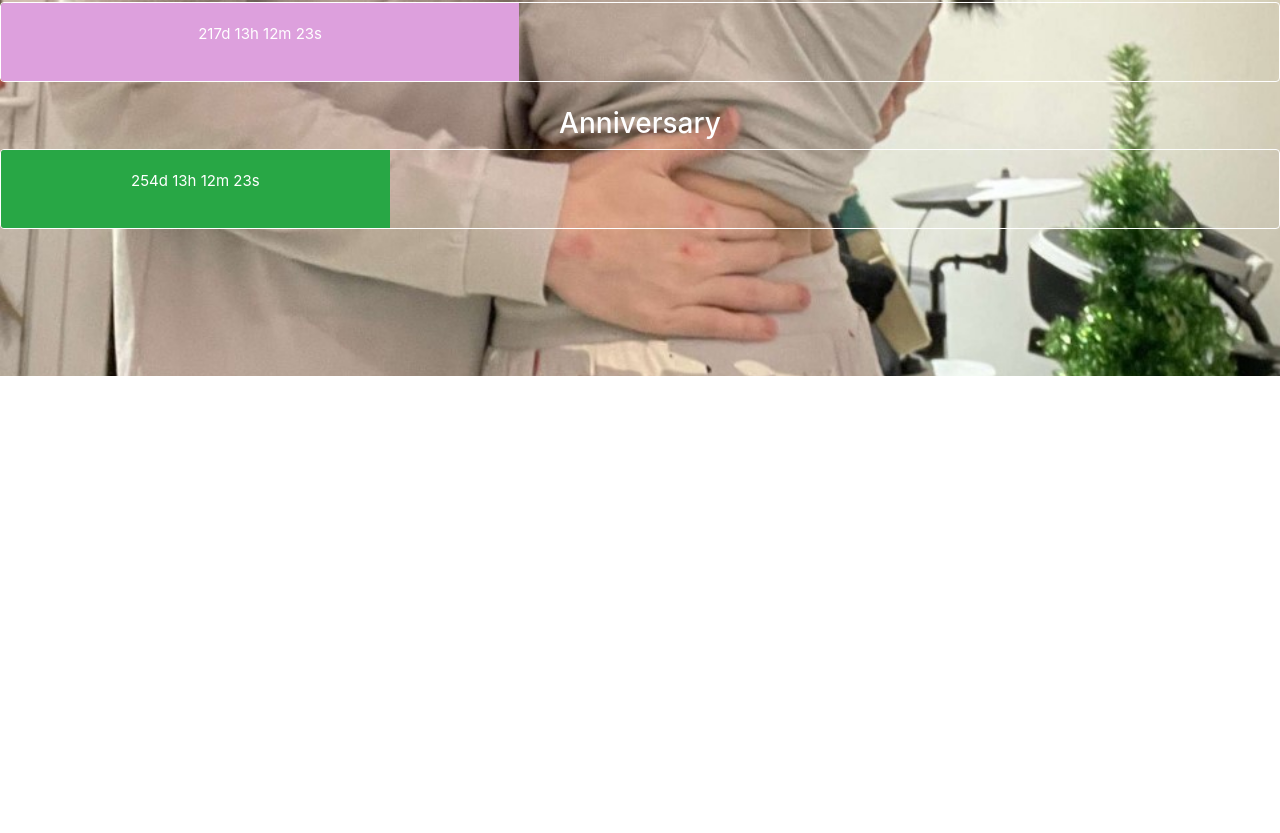
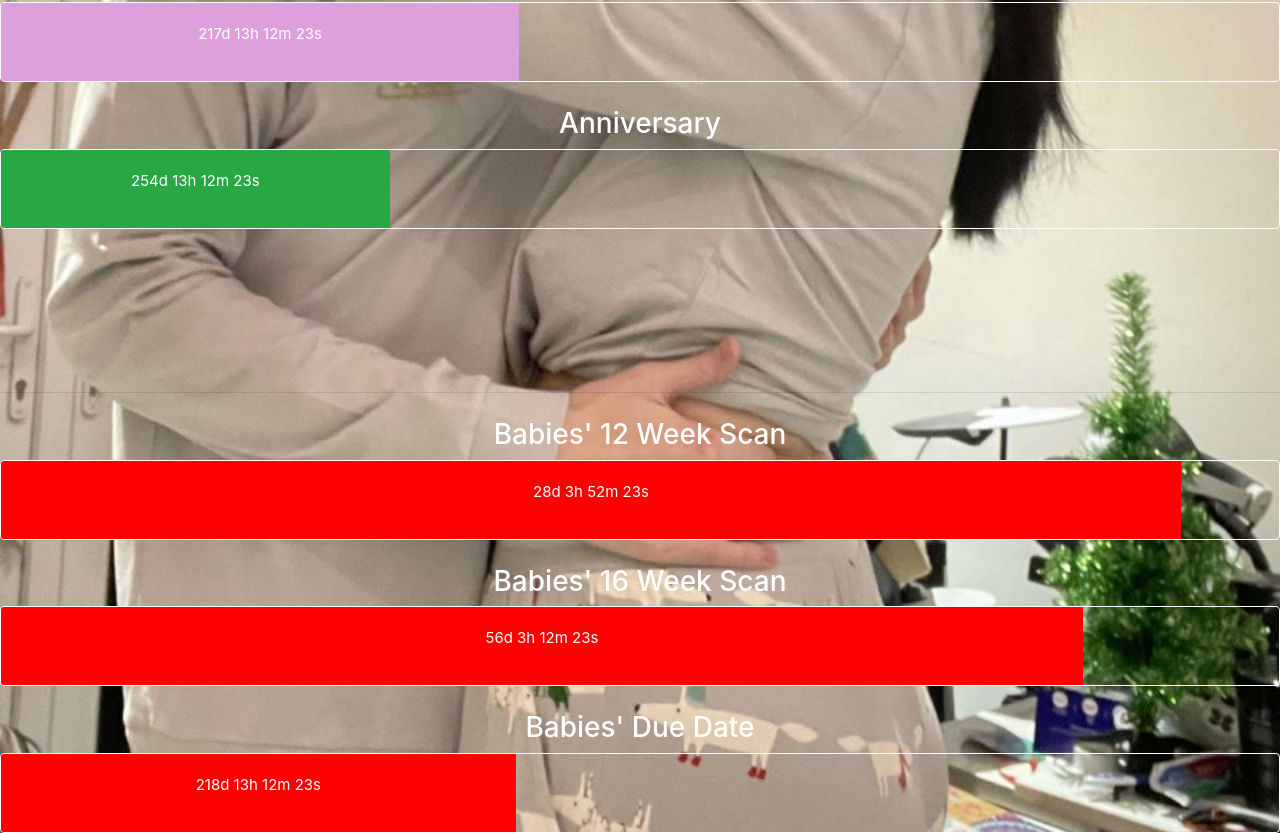
Before and after one commit to DanArmstrong124/danloz, a plain HTML site: page index.html in a window 1280 px wide. Shown: the part 574-1407 px from the top of the page. Before the commit the page ends 950 px from the top, so only its background shows below. Drawn offline with nearby package versions, Linux system fonts and the light colour scheme.

Commit message:
Adding bubba

```diff
--- a/index.html
+++ b/index.html
@@ -40,6 +40,19 @@
           <div id="anibar" class="progress-bar bg-success" role="progressbar" style="" aria-valuenow="25" aria-valuemin="0" aria-valuemax="100"><p id="ani">0</p></div>
         </div>
       </div>
+      <hr>
+      <h3>Babies' 12 Week Scan</h3>
+      <div class="progress">
+        <div id="twebar" class="progress-bar bg-info" role="progressbar" style="background-color: red !important;" aria-valuenow="50" aria-valuemin="0" aria-valuemax="100"><p id="twe">0</p></div>
+      </div>
+      <h3>Babies' 16 Week Scan</h3>
+      <div class="progress">
+        <div id="sixbar" class="progress-bar bg-info" role="progressbar" style="background-color: red !important;" aria-valuenow="50" aria-valuemin="0" aria-valuemax="100"><p id="six">0</p></div>
+      </div>
+      <h3>Babies' Due Date</h3>
+      <div class="progress">
+        <div id="duebar" class="progress-bar bg-info" role="progressbar" style="background-color: red !important;" aria-valuenow="50" aria-valuemin="0" aria-valuemax="100"><p id="due">0</p></div>
+      </div>
 
 <script src="script.js"></script>
 <script src="https://cdn.jsdelivr.net/npm/jquery@3.5.1/dist/jquery.slim.min.js" integrity="sha384-DfXdz2htPH0lsSSs5nCTpuj/zy4C+OGpamoFVy38MVBnE+IbbVYUew+OrCXaRkfj" crossorigin="anonymous"></script>
--- a/script.js
+++ b/script.js
@@ -1,6 +1,9 @@
 var countDownDateOne = new Date("Nov 24, 2022 00:00:00").getTime();
 var countDownDateTwo = new Date("Apr 1, 2022 00:00:00").getTime();
 var countDownDateThree = new Date("Oct 18, 2022 00:00:00").getTime();
+var countDownDateFour = new Date("Apr 11, 2022 14:40:00").getTime();
+var countDownDateFive = new Date("May 9, 2022 14:00:00").getTime();
+var countDownDateSix = new Date("Oct 19, 2022 00:00:00").getTime();
 
 // Update the count down every 1 second
 var x = setInterval(function() {
@@ -14,6 +17,9 @@ var x = setInterval(function() {
   var distanceOne = countDownDateOne - now;
   var distanceTwo = countDownDateTwo - now;
   var distanceThree = countDownDateThree - now;
+  var distanceFour = countDownDateFour - now;
+  var distanceFive = countDownDateFive - now;
+  var distanceSix = countDownDateSix - now;
 
   // Time calculations for days, hours, minutes and seconds
   var days1 = Math.floor(distanceOne / (1000 * 60 * 60 * 24));
@@ -45,23 +51,69 @@ var x = setInterval(function() {
     document.getElementById("loz").innerHTML = days3 + "d " + hours3 + "h "
     + minutes3 + "m " + seconds3 + "s ";
 
+          // Time calculations for days, hours, minutes and seconds
+  var days4 = Math.floor(distanceFour / (1000 * 60 * 60 * 24));
+  var hours4 = Math.floor((distanceFour % (1000 * 60 * 60 * 24)) / (1000 * 60 * 60));
+  var minutes4 = Math.floor((distanceFour % (1000 * 60 * 60)) / (1000 * 60));
+  var seconds4 = Math.floor((distanceFour % (1000 * 60)) / 1000);
+
+    // Display the result in the element with id="demo"
+    document.getElementById("twe").innerHTML = days4 + "d " + hours4 + "h "
+    + minutes4 + "m " + seconds4 + "s ";
+
+        // Time calculations for days, hours, minutes and seconds
+        var days5 = Math.floor(distanceFive / (1000 * 60 * 60 * 24));
+        var hours5 = Math.floor((distanceFive % (1000 * 60 * 60 * 24)) / (1000 * 60 * 60));
+        var minutes5 = Math.floor((distanceFive % (1000 * 60 * 60)) / (1000 * 60));
+        var seconds5 = Math.floor((distanceFive % (1000 * 60)) / 1000);
+
+          // Display the result in the element with id="demo"
+          document.getElementById("six").innerHTML = days5 + "d " + hours5 + "h "
+          + minutes5 + "m " + seconds5 + "s ";
+
+
+      // Time calculations for days, hours, minutes and seconds
+      var days6 = Math.floor(distanceSix / (1000 * 60 * 60 * 24));
+      var hours6 = Math.floor((distanceSix % (1000 * 60 * 60 * 24)) / (1000 * 60 * 60));
+      var minutes6 = Math.floor((distanceSix % (1000 * 60 * 60)) / (1000 * 60));
+      var seconds6 = Math.floor((distanceSix % (1000 * 60)) / 1000);
+
+        // Display the result in the element with id="demo"
+        document.getElementById("due").innerHTML = days6 + "d " + hours6 + "h "
+        + minutes6 + "m " + seconds6 + "s ";
+
     // If the count down is finished, write some text
     if (distanceOne < 0) {
       document.getElementById("ani").innerHTML = "Happy Anniversary!!!";
     }
     if (distanceTwo < 0) {
-        document.getElementById("ani").innerHTML = "Happy Birthday Dan!!!";
+        document.getElementById("dan").innerHTML = "Happy Birthday Dan!!!";
       }
       if (distanceThree < 0) {
-        document.getElementById("ani").innerHTML = "Happy Birthday Lauren!!!";
+        document.getElementById("loz").innerHTML = "Happy Birthday Lauren!!!";
+      }
+      if (distanceFour < 0) {
+        document.getElementById("twe").innerHTML = "ONE HEALTHY BUBBA!!!";
+      }
+      if (distanceFive < 0) {
+        document.getElementById("six").innerHTML = "WAS IT A GIRL???!!!";
+      }
+      if (distanceSix < 0) {
+        document.getElementById("due").innerHTML = "Happy Birthday Bubba!!!";
       }
 
       var aniper = (100 - (days1 / year) * 100);
       var danper = (100 - (days2 / year) * 100);
       var lozper = (100 - (days3 / year) * 100);
+      var tweper = (100 - (days4 / year) * 100);
+      var sixper = (100 - (days5 / year) * 100);
+      var dueper = (100 - (days6 / year) * 100);
 
       document.getElementById('danbar').style.width = danper + "%";
       document.getElementById('lozbar').style.width = lozper + "%";
       document.getElementById('anibar').style.width = aniper + "%";
+      document.getElementById('twebar').style.width = tweper + "%";
+      document.getElementById('sixbar').style.width = sixper + "%";
+      document.getElementById('duebar').style.width = dueper + "%";
 
   }, 1000);
```
